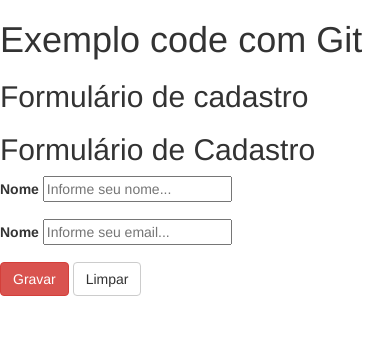
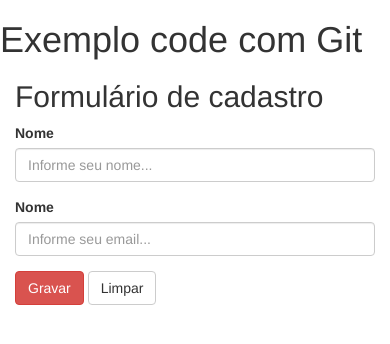
Before and after one commit to MarcoLapa/tt_25172017, a plain HTML site: page index.html in a window 390 px wide. Drawn offline with nearby package versions, Linux system fonts and the light colour scheme.

Commit message:
Close #16 - Correcao de Erro de interface

```diff
--- a/index.html
+++ b/index.html
@@ -18,22 +18,27 @@
         <h1>Exemplo code com Git</h1>
     </header>
     <main>
+        <div class="container>
+            <div class="row">
+                <div class="col-md-6 col-md">
                     <h2>Formulário de cadastro</h2>
-        <form action="return false;">
-            <h2>Formulário de Cadastro</h2>
+                    <form onsubmit="return false;">
                         <div class="form-group">
                             <label for="txt-nome">Nome</label>
-                <input type="text" name="txt-nome" placeholder="Informe seu nome..." id="txt-nome" />
+                            <input type="text" class="form-control" name="txt-nome" placeholder="Informe seu nome..." id="txt-nome" />
                         </div>
                         <div class="form-group">
                             <label for="txt-email">Nome</label>
-                <input type="email" name="txt-email" placeholder="Informe seu email..." id="txt-email" />
+                            <input type="email" class="form-control" name="txt-email" placeholder="Informe seu email..." id="txt-email" />
                         </div>
                         <div class="form-group">
-                <button class="btn btn-danger" type="submit" id="btn-gravar">Gravar</button>
+                            <button class="btn btn-danger" type="submit" onclick="showSavedUser();" id="btn-gravar">Gravar</button>
                             <button class="btn btn-default" type="submit" onclick="limpar();" id="btn-limpar">Limpar</button>
                         </div>
                     </form>
+                </div>
+            </div>
+        </div>
     </main>
 </body>
 </html>
```
Lines whose indentation alone changed are shown as unchanged.
